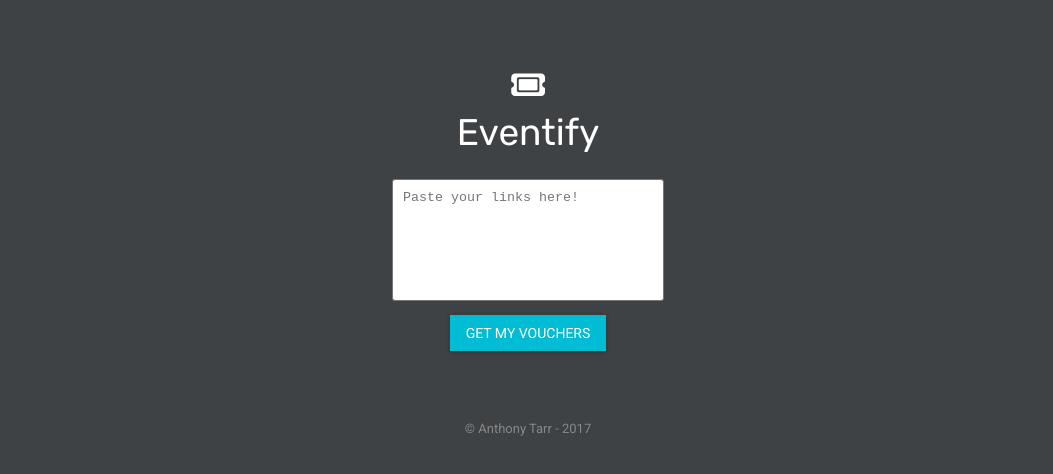
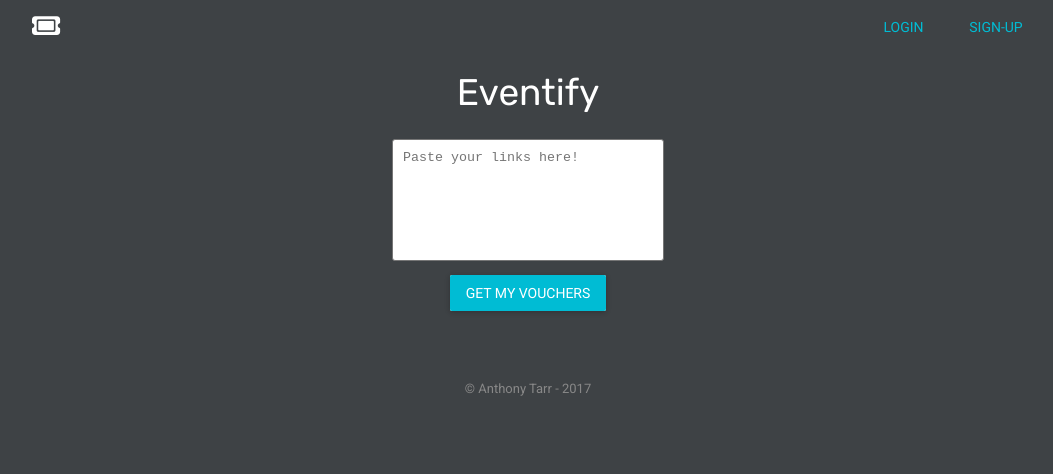
Before and after one commit to a-tarr/eventify, a React (Create React App) app: page / in a window 1280 px wide. Shown: the top 474 px of the page, without its empty margins (112-1165 px from the left). Built offline with nearby package versions, Linux system fonts and the light colour scheme; what react-tap-event-plugin would draw is missing.

Commit message:
scaffold up the toolbar and mock the sign-up and login components

```diff
--- a/package.json
+++ b/package.json
@@ -5,7 +5,8 @@
   "dependencies": {
     "axios": "^0.16.2",
     "babel-eslint": "^7.2.3",
-    "eslint-plugin-react": "^7.1.0",
+    "eslint-plugin-node": "^5.1.1",
+    "eslint-plugin-react": "^7.2.1",
     "material-ui": "^0.18.6",
     "react": "^15.6.1",
     "react-dom": "^15.6.1",
--- a/src/App.js
+++ b/src/App.js
@@ -5,6 +5,7 @@ import ResultTable from './components/ResultTable';
 import MuiThemeProvider from 'material-ui/styles/MuiThemeProvider';
 import styled from 'styled-components';
 import RaisedButton from 'material-ui/RaisedButton';
+import Toolbar from './components/Toolbar';
 
 const AppContainer = styled.div`
   overflow: auto;
@@ -70,6 +71,7 @@ class App extends Component {
     return (
       <MuiThemeProvider>
         <AppContainer>
+          <Toolbar />
           <BoxContainer>
             <MainBox>
               <Header />
--- a/src/components/Header.js
+++ b/src/components/Header.js
@@ -6,16 +6,16 @@ const Title = styled.div`
   font-size: 37px;
   color: #fff;
 `
-const Icon = styled.i`
-  font-size: 30px;
-  color: #fff;
-  padding-bottom: 10px;
-`
+// const Icon = styled.i`
+//   font-size: 30px;
+//   color: #fff;
+//   padding-bottom: 10px;
+// `
 class Header extends Component {
   render() {
     return (
       <div>
-        <Icon className="fa fa-ticket" aria-hidden="true"></Icon>
+        {/* <Icon className="fa fa-ticket" aria-hidden="true"></Icon> */}
         <Title>
           Eventify
         </Title>
--- /dev/null
+++ b/src/components/Login.js
@@ -0,0 +1,32 @@
+import React, { Component } from 'react';
+import Dialog from 'material-ui/Dialog';
+
+class Login extends Component {
+  constructor(props) {
+    super(props);
+    this.state = {
+      open: this.props.open,
+    }
+  }
+
+  handleClose = () => {
+    this.setState({ open: false });
+  };
+
+  componentWillReceiveProps() {
+    this.setState({ open: this.props.open });
+  }
+
+  render() {
+    return (
+      <div>
+        <Dialog title="Login"
+          open={this.state.open}
+          onRequestClose={this.handleClose}>
+        </Dialog>
+      </div>
+    );
+  }
+}
+
+export default Login;
--- /dev/null
+++ b/src/components/Signup.js
@@ -0,0 +1,32 @@
+import React, { Component } from 'react';
+import Dialog from 'material-ui/Dialog';
+
+class Signup extends Component {
+  constructor(props) {
+    super(props);
+    this.state = {
+      open: this.props.open,
+    }
+  }
+
+  handleClose = () => {
+    this.setState({ open: false });
+  };
+
+  componentWillReceiveProps() {
+    this.setState({ open: this.props.open});
+  }
+
+  render() {
+    return (
+      <div>
+        <Dialog title="Sign-up"
+                open={this.state.open}
+                onRequestClose={this.handleClose}>
+        </Dialog>
+      </div>
+    );
+  }
+}
+
+export default Signup;
--- /dev/null
+++ b/src/components/Toolbar.js
@@ -0,0 +1,61 @@
+import React, { Component } from 'react';
+import styled from 'styled-components';
+import FlatButton from 'material-ui/FlatButton';
+import Signup from './Signup';
+import Login from './Login';
+
+const ToolbarSection = styled.div`
+  margin: 8px auto;
+  max-width: 1024px;
+`;
+
+const Actions = styled.div`
+  float: right;
+`
+
+const LogoAndName = styled.div`
+  float: left;
+`
+const Icon = styled.i`
+  font-size: 25px;
+  color: #fff;
+  line-height: 36px;
+  padding: 0 16px;
+`
+
+const Name = styled.div`
+  height: 36px;
+  line-height: 36px;
+  padding: 0 16px;
+  color: #fff;
+  font-family: 'Rubik', sans-serif;
+`
+
+class Toolbar extends Component {
+  constructor(props) {
+    super(props);
+    this.state = {
+      signUpOpen: false,
+      loginOpen: false
+    }
+  }
+
+  render() {
+    return (
+      <ToolbarSection>
+        <LogoAndName>
+          <Icon className="fa fa-ticket" aria-hidden="true"></Icon>
+          {/* <Name>Eventify</Name> */}
+        </LogoAndName>
+        <Actions>
+          <FlatButton primary onClick={() => this.setState({ loginOpen: true })} label="Login" />&nbsp;
+          <FlatButton primary onClick={() => this.setState({ signUpOpen: true })} label="Sign-up" />
+          <Signup open={this.state.signUpOpen}/>
+          <Login open={this.state.loginOpen}/>
+        </Actions>
+      </ToolbarSection>
+    );
+  }
+}
+
+export default Toolbar;
--- a/src/services/apiCall.js
+++ b/src/services/apiCall.js
@@ -1,24 +1,24 @@
-import axios from 'axios';
+import axios from 'axios'
 
-export async function getVouchers(links) {
-  let splitLinks = links.split('\n');
+export async function getVouchers (links) {
+  let splitLinks = links.split('\n')
 
-  let codes = await getBarcodes(splitLinks);
-  return codes;
+  let codes = await getBarcodes(splitLinks)
+  return codes
 }
 
-function getBarcodes(links) {
+function getBarcodes (links) {
   return new Promise((resolve, reject) => {
     axios.post('https://eventifyapi.azurewebsites.net/api/barcodes-and-pins/',
-    {
-      "barcodes": links
-    })
-    .then(function (response) {
-      resolve(response.data);
-    })
-    .catch(function (error) {
-      console.log(error);
-      reject();
-    });
+      {
+        'barcodes': links
+      })
+      .then(function (response) {
+        resolve(response.data)
+      })
+      .catch(function (error) {
+        console.log(error)
+        reject(error)
+      })
   })
 }
```
Also changed, not shown: .eslintrc.json, 1 other file (tests, documents, lock files or other folders).
